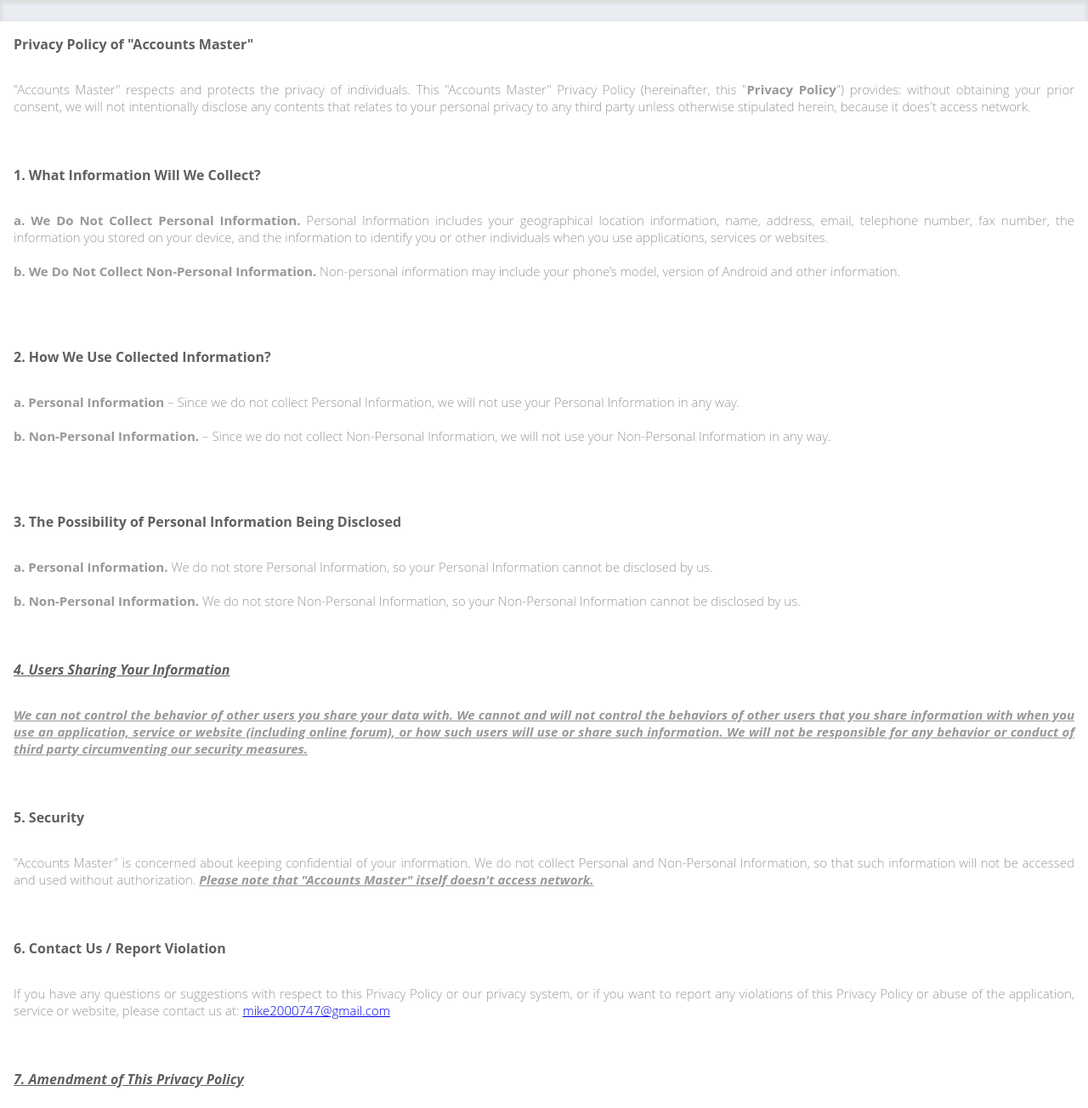
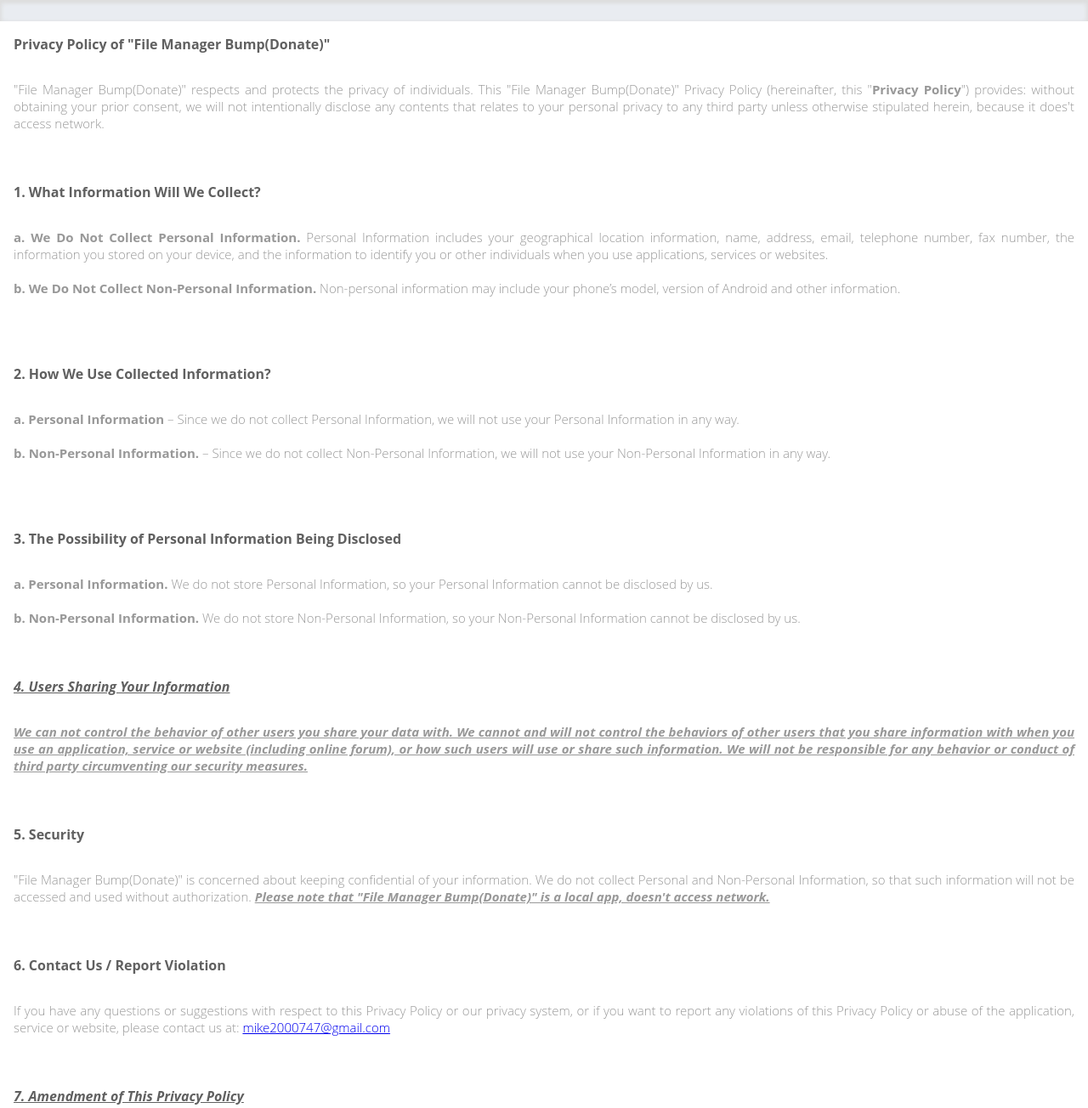
Before and after one commit to mike2000747/file_manger_donate, a plain HTML site: page index.html in a window 1280 px wide. Shown: the top 1304 px of the page at 85% size. Drawn offline with Linux system fonts and the light colour scheme.

Commit message:
Update index.html

```diff
--- a/index.html
+++ b/index.html
@@ -43,9 +43,9 @@
 	<body>
 		<div class="header"></div>
 		<div class="p">
-			<div class="h">Privacy Policy of "Accounts Master"</div>
+			<div class="h">Privacy Policy of "File Manager Bump(Donate)"</div>
 			<br>
-			"Accounts Master" respects and protects the privacy of individuals. This "Accounts Master" Privacy Policy (hereinafter, this "<b>Privacy Policy</b>") provides: without obtaining your prior consent, we will not intentionally disclose any contents that relates to your personal privacy to any third party unless otherwise stipulated herein, because it does't access network.
+			"File Manager Bump(Donate)" respects and protects the privacy of individuals. This "File Manager Bump(Donate)" Privacy Policy (hereinafter, this "<b>Privacy Policy</b>") provides: without obtaining your prior consent, we will not intentionally disclose any contents that relates to your personal privacy to any third party unless otherwise stipulated herein, because it does't access network.
 		</div>
 
 		<div class="p">
@@ -78,7 +78,7 @@
 		<div class="p">
 			<div class="h">5. Security</div>
 			<br>
-			"Accounts Master" is concerned about keeping confidential of your information. We do not collect Personal and Non-Personal Information, so that such information will not be accessed and used without authorization. <b><u><i>Please note that "Accounts Master" itself doesn't access network.</u></i></b>
+			"File Manager Bump(Donate)" is concerned about keeping confidential of your information. We do not collect Personal and Non-Personal Information, so that such information will not be accessed and used without authorization. <b><u><i>Please note that "File Manager Bump(Donate)" is a local app, doesn't access network.</u></i></b>
 		</div>
 
 		<div class="p">
```
